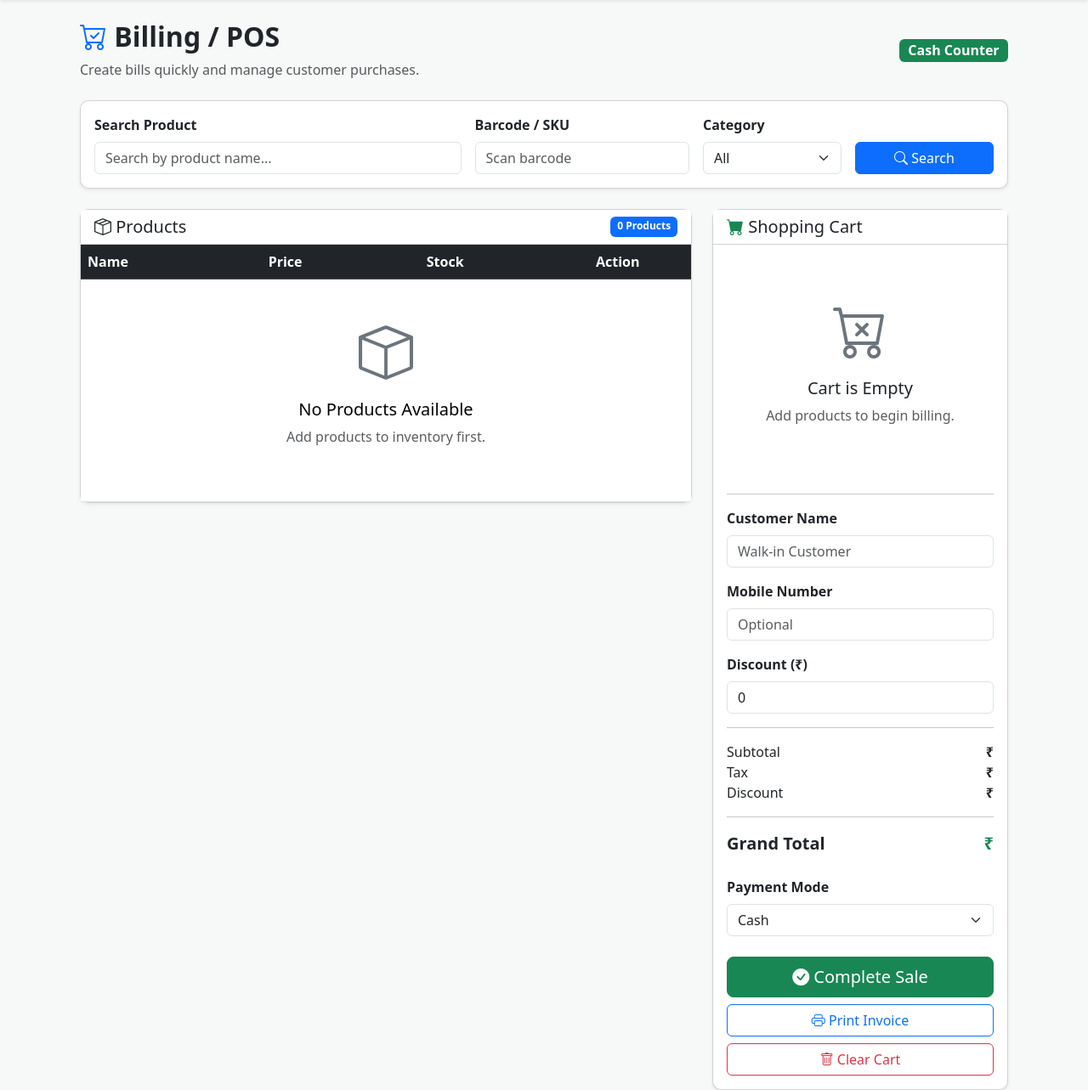
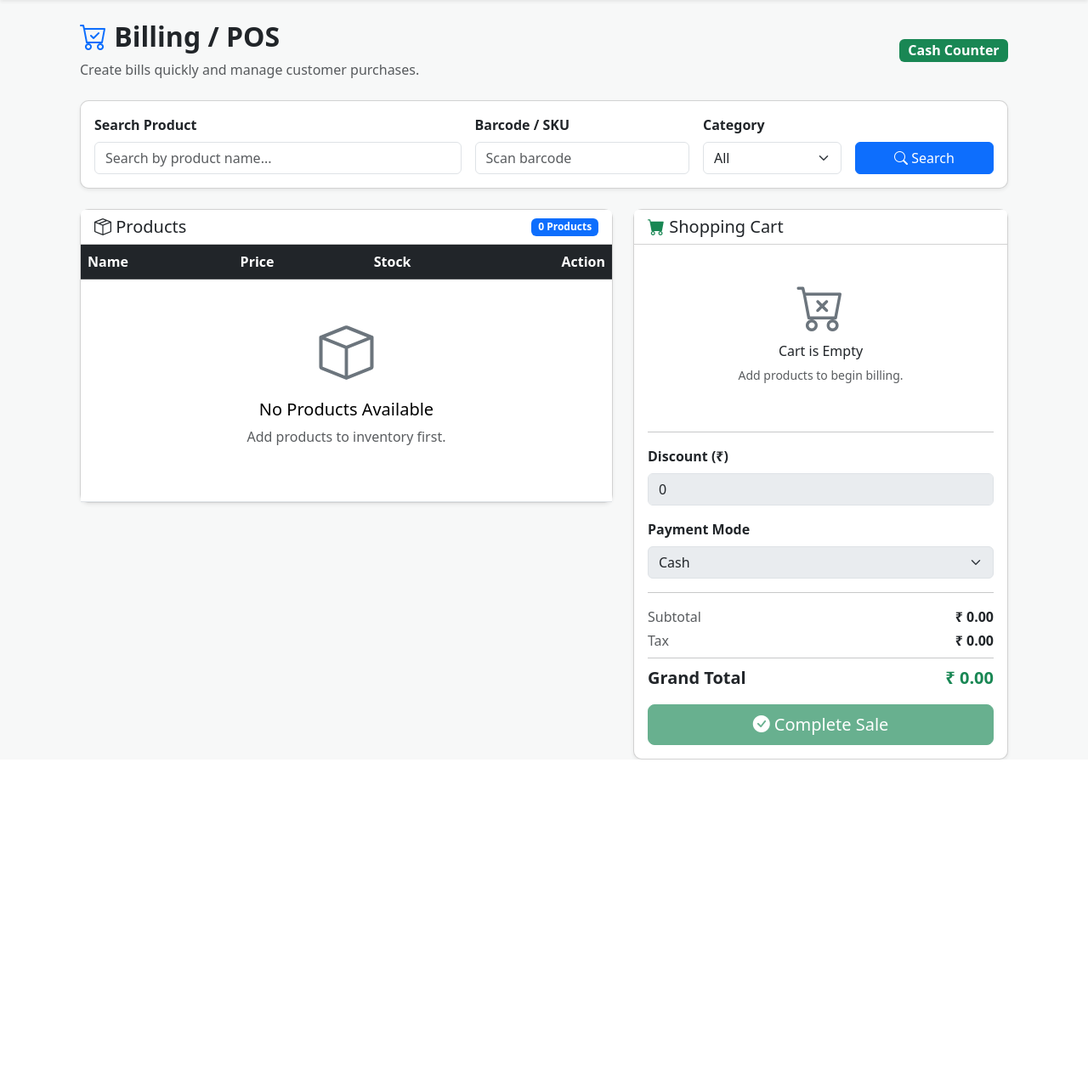
Before and after one commit to savita-ghatte/FYA_Billzy_Team2, a Flask app: template templates/billing/pos.html in a window 1280 px wide. Shown: the part 69-1352 px from the top of the page at 85% size. After the commit the page ends 963 px from the top, so only its background shows below. Run offline with Flask 3, Linux system fonts and the light colour scheme; the template is opened without the code that fills it, so the values that code supplies are empty.

Commit message:
Update pos.html

```diff
--- a/templates/billing/pos.html
+++ b/templates/billing/pos.html
@@ -2,554 +2,237 @@
 {% block title %}Billing / POS{% endblock %}
 
 {% block content %}
-
 <div class="container-fluid">
 
     <!-- Header -->
     <div class="d-flex justify-content-between align-items-center mb-4">
-
         <div>
-
             <h2 class="fw-bold">
                 <i class="bi bi-cart-check text-primary"></i>
                 Billing / POS
             </h2>
-
-            <p class="text-muted mb-0">
-                Create bills quickly and manage customer purchases.
-            </p>
-
+            <p class="text-muted mb-0">Create bills quickly and manage customer purchases.</p>
         </div>
-
         <div>
-
-            <span class="badge bg-success fs-6">
-                Cash Counter
-            </span>
-
+            <span class="badge bg-success fs-6">Cash Counter</span>
         </div>
-
     </div>
 
-
-
     <!-- Search Section -->
-
     <div class="card shadow-sm mb-4">
-
         <div class="card-body">
-
             <div class="row g-3">
-
                 <div class="col-md-5">
-
-                    <label class="form-label fw-semibold">
-                        Search Product
-                    </label>
-
-                    <input
-                        type="text"
-                        class="form-control"
-                        placeholder="Search by product name...">
-
+                    <label class="form-label fw-semibold">Search Product</label>
+                    <input type="text" id="searchInput" class="form-control" placeholder="Search by product name...">
                 </div>
-
                 <div class="col-md-3">
-
-                    <label class="form-label fw-semibold">
-                        Barcode / SKU
-                    </label>
-
-                    <input
-                        type="text"
-                        class="form-control"
-                        placeholder="Scan barcode">
-
+                    <label class="form-label fw-semibold">Barcode / SKU</label>
+                    <input type="text" id="barcodeInput" class="form-control" placeholder="Scan barcode">
                 </div>
-
                 <div class="col-md-2">
-
-                    <label class="form-label fw-semibold">
-                        Category
-                    </label>
-
-                    <select class="form-select">
-
-                        <option>All</option>
-
+                    <label class="form-label fw-semibold">Category</label>
+                    <select id="categorySelect" class="form-select">
+                        <option value="">All</option>
                     </select>
-
                 </div>
-
                 <div class="col-md-2 d-grid">
-
                     <label class="form-label">&nbsp;</label>
-
-                    <button class="btn btn-primary">
-
-                        <i class="bi bi-search"></i>
-
-                        Search
-
+                    <button type="button" class="btn btn-primary">
+                        <i class="bi bi-search"></i> Search
                     </button>
-
                 </div>
-
             </div>
-
         </div>
-
     </div>
-
-
-
-
 
     <div class="row">
 
-        <!-- Products -->
-
-        <div class="col-lg-8">
-
+        <!-- Products List -->
+        <div class="col-lg-7">
             <div class="card shadow-sm">
-
-                <div class="card-header bg-white">
-
-                    <div class="d-flex justify-content-between">
-
-                        <h5 class="mb-0">
-
-                            <i class="bi bi-box-seam"></i>
-
-                            Products
-
-                        </h5>
-
-                        <span class="badge bg-primary">
-
-                            {{ products|length }} Products
-
-                        </span>
-
-                    </div>
-
+                <div class="card-header bg-white d-flex justify-content-between align-items-center">
+                    <h5 class="mb-0">
+                        <i class="bi bi-box-seam"></i> Products
+                    </h5>
+                    <span class="badge bg-primary">{{ products|length }} Products</span>
                 </div>
-
-                <div class="table-responsive">
-
+                <div class="table-responsive" style="max-height: 600px; overflow-y: auto;">
                     <table class="table table-hover align-middle mb-0">
-
-                        <thead class="table-dark">
-
+                        <thead class="table-dark sticky-top">
                             <tr>
-
                                 <th>Name</th>
-
                                 <th>Price</th>
-
                                 <th>Stock</th>
-
-                                <th width="120">
-                                    Action
-                                </th>
-
+                                <th width="120" class="text-end">Action</th>
                             </tr>
-
                         </thead>
-
                         <tbody>
-
                             {% if products %}
-
                                 {% for product in products %}
-
                                 <tr>
-
                                     <td>
-
-                                        <strong>
-                                            {{ product.name }}
-                                        </strong>
-
-                                        <br>
-
-                                        <small class="text-muted">
-
-                                            {{ product.category }}
-
-                                        </small>
-
+                                        <strong>{{ product.name }}</strong>
+                                        {% if product.category %}
+                                            <br><small class="text-muted">{{ product.category }}</small>
+                                        {% endif %}
                                     </td>
-
+                                    <td>₹ {{ "%.2f"|format(product.selling_price) }}</td>
                                     <td>
-
-                                        ₹ {{ product.price }}
-
+                                        {% if product.stock_qty <= 0 %}
+                                            <span class="badge bg-danger">Out</span>
+                                        {% elif product.stock_qty < 10 %}
+                                            <span class="badge bg-warning text-dark">{{ product.stock_qty }}</span>
+                                        {% else %}
+                                            <span class="badge bg-success">{{ product.stock_qty }}</span>
+                                        {% endif %}
                                     </td>
-
-                                    <td>
-
-                                        {% if product.stock==0 %}
-
-                                        <span class="badge bg-danger">
-
-                                            Out
-
-                                        </span>
-
-                                        {% elif product.stock<10 %}
-
-                                        <span class="badge bg-warning text-dark">
-
-                                            {{ product.stock }}
-
-                                        </span>
-
-                                        {% else %}
-
-                                        <span class="badge bg-success">
-
-                                            {{ product.stock }}
-
-                                        </span>
-
-                                        {% endif %}
-
+                                    <td class="text-end">
+                                        <form action="{{ url_for('billing.cart_add') }}" method="POST" class="d-inline">
+                                            <input type="hidden" name="product_id" value="{{ product.id }}">
+                                            <input type="hidden" name="qty" value="1">
+                                            <button type="submit" class="btn btn-sm btn-primary"
+                                                    {% if product.stock_qty <= 0 and not current_user.shop.allow_backorders %}disabled{% endif %}>
+                                                <i class="bi bi-plus-circle"></i> Add
+                                            </button>
+                                        </form>
                                     </td>
-
-                                    <td>
-
-                                        <button
-                                            class="btn btn-sm btn-primary">
-
-                                            <i class="bi bi-plus-circle"></i>
-
-                                            Add
-
-                                        </button>
-
+                                </tr>
+                                {% endfor %}
+                            {% else %}
+                                <tr>
+                                    <td colspan="4" class="text-center py-5">
+                                        <i class="bi bi-box display-3 text-secondary"></i>
+                                        <h5 class="mt-3">No Products Available</h5>
+                                        <p class="text-muted">Add products to inventory first.</p>
                                     </td>
-
                                 </tr>
-
-                                {% endfor %}
-
-                            {% else %}
-
-                            <tr>
-
-                                <td colspan="4"
-                                    class="text-center py-5">
-
-                                    <i class="bi bi-box display-3 text-secondary"></i>
-
-                                    <h5 class="mt-3">
-
-                                        No Products Available
-
-                                    </h5>
-
-                                    <p class="text-muted">
-
-                                        Add products to inventory first.
-
-                                    </p>
-
-                                </td>
-
-                            </tr>
-
                             {% endif %}
-
                         </tbody>
-
                     </table>
-
                 </div>
-
             </div>
-
         </div>
 
+        <!-- Cart & Checkout -->
+        <div class="col-lg-5">
+            <div class="card shadow-sm">
+                <div class="card-header bg-white">
+                    <h5 class="mb-0">
+                        <i class="bi bi-cart-fill text-success"></i> Shopping Cart
+                    </h5>
+                </div>
+                <div class="card-body">
+                    {% if cart_lines %}
+                        <div class="table-responsive mb-3" style="max-height: 300px; overflow-y: auto;">
+                            <table class="table table-sm align-middle">
+                                <thead>
+                                    <tr>
+                                        <th>Item</th>
+                                        <th width="110">Qty</th>
+                                        <th class="text-end">Total</th>
+                                        <th width="40"></th>
+                                    </tr>
+                                </thead>
+                                <tbody>
+                                    {% for line in cart_lines %}
+                                    <tr>
+                                        <td>
+                                            <strong>{{ line.product.name }}</strong>
+                                            <br>
+                                            <small class="text-muted">₹ {{ "%.2f"|format(line.product.selling_price) }}</small>
+                                        </td>
+                                        <td>
+                                            <div class="btn-group btn-group-sm" role="group">
+                                                <!-- Decrement Qty Form -->
+                                                <form action="{{ url_for('billing.cart_add') }}" method="POST" class="d-inline">
+                                                    <input type="hidden" name="product_id" value="{{ line.product.id }}">
+                                                    <input type="hidden" name="qty" value="-1">
+                                                    <button type="submit" class="btn btn-outline-secondary btn-sm"
+                                                            style="border-top-right-radius: 0; border-bottom-right-radius: 0;">-</button>
+                                                </form>
 
+                                                <span class="btn btn-light btn-sm disabled fw-bold" style="min-width: 32px;">{{ line.qty }}</span>
 
-        <!-- Cart -->
-
-        <div class="col-lg-4">
-
-            <div class="card shadow-sm">
-
-                <div class="card-header bg-white">
-
-                    <h5 class="mb-0">
-
-                        <i class="bi bi-cart-fill text-success"></i>
-
-                        Shopping Cart
-
-                    </h5>
-
-                </div>
-
-                <div class="card-body">
-                                      {% if cart %}
-
-                    <div class="table-responsive mb-3">
-
-                        <table class="table table-sm align-middle">
-
-                            <thead>
-
-                                <tr>
-
-                                    <th>Item</th>
-                                    <th width="90">Qty</th>
-                                    <th>Total</th>
-                                    <th></th>
-
-                                </tr>
-
-                            </thead>
-
-                            <tbody>
-
-                                {% for item in cart %}
-
-                                <tr>
-
-                                    <td>
-
-                                        <strong>{{ item.product.name }}</strong>
-
-                                        <br>
-
-                                        <small class="text-muted">
-
-                                            ₹ {{ item.product.price }}
-
-                                        </small>
-
-                                    </td>
-
-                                    <td>
-
-                                        <div class="btn-group btn-group-sm">
-
-                                            <button class="btn btn-outline-secondary">
-
-                                                <i class="bi bi-dash"></i>
-
-                                            </button>
-
-                                            <button class="btn btn-light">
-
-                                                {{ item.quantity }}
-
-                                            </button>
-
-                                            <button class="btn btn-outline-secondary">
-
-                                                <i class="bi bi-plus"></i>
-
-                                            </button>
-
-                                        </div>
-
-                                    </td>
-
-                                    <td>
-
-                                        ₹ {{ item.total }}
-
-                                    </td>
-
-                                    <td>
-
-                                        <button class="btn btn-sm btn-outline-danger">
-
-                                            <i class="bi bi-trash"></i>
-
-                                        </button>
-
-                                    </td>
-
-                                </tr>
-
-                                {% endfor %}
-
-                            </tbody>
-
-                        </table>
-
-                    </div>
-
+                                                <!-- Increment Qty Form -->
+                                                <form action="{{ url_for('billing.cart_add') }}" method="POST" class="d-inline">
+                                                    <input type="hidden" name="product_id" value="{{ line.product.id }}">
+                                                    <input type="hidden" name="qty" value="1">
+                                                    <button type="submit" class="btn btn-outline-secondary btn-sm"
+                                                            style="border-top-left-radius: 0; border-bottom-left-radius: 0;">+</button>
+                                                </form>
+                                            </div>
+                                        </td>
+                                        <td class="text-end">₹ {{ "%.2f"|format(line.line_subtotal) }}</td>
+                                        <td class="text-end">
+                                            <!-- Remove Form -->
+                                            <form action="{{ url_for('billing.cart_remove') }}" method="POST" class="d-inline">
+                                                <input type="hidden" name="product_id" value="{{ line.product.id }}">
+                                                <button type="submit" class="btn btn-sm btn-outline-danger border-0">
+                                                    <i class="bi bi-trash"></i>
+                                                </button>
+                                            </form>
+                                        </td>
+                                    </tr>
+                                    {% endfor %}
+                                </tbody>
+                            </table>
+                        </div>
                     {% else %}
-
-                    <div class="text-center py-5">
-
-                        <i class="bi bi-cart-x display-3 text-secondary"></i>
-
-                        <h5 class="mt-3">
-
-                            Cart is Empty
-
-                        </h5>
-
-                        <p class="text-muted">
-
-                            Add products to begin billing.
-
-                        </p>
-
-                    </div>
-
+                        <div class="text-center py-4">
+                            <i class="bi bi-cart-x display-4 text-secondary"></i>
+                            <h6 class="mt-2">Cart is Empty</h6>
+                            <p class="text-muted small">Add products to begin billing.</p>
+                        </div>
                     {% endif %}
 
                     <hr>
 
-                    <div class="mb-3">
+                    <!-- Checkout Form -->
+                    <form action="{{ url_for('billing.checkout') }}" method="POST">
+                        <div class="mb-3">
+                            <label class="form-label fw-semibold">Discount (₹)</label>
+                            <input type="number" step="0.01" min="0" name="discount" id="discountInput"
+                                   class="form-control" value="0" {% if not cart_lines %}disabled{% endif %}>
+                        </div>
 
-                        <label class="form-label fw-semibold">
+                        <div class="mb-3">
+                            <label class="form-label fw-semibold">Payment Mode</label>
+                            <select name="payment_mode" class="form-select" {% if not cart_lines %}disabled{% endif %}>
+                                <option value="Cash">Cash</option>
+                                <option value="UPI">UPI</option>
+                                <option value="Card">Card</option>
+                                <option value="Net Banking">Net Banking</option>
+                            </select>
+                        </div>
 
-                            Customer Name
+                        <hr>
 
-                        </label>
+                        <div class="d-flex justify-content-between mb-1">
+                            <span class="text-muted">Subtotal</span>
+                            <strong>₹ {{ "%.2f"|format(subtotal) }}</strong>
+                        </div>
+                        <div class="d-flex justify-content-between mb-1">
+                            <span class="text-muted">Tax</span>
+                            <strong>₹ {{ "%.2f"|format(tax_total) }}</strong>
+                        </div>
+                        <hr class="my-2">
+                        <div class="d-flex justify-content-between fs-5 mb-3">
+                            <strong>Grand Total</strong>
+                            <strong class="text-success">₹ {{ "%.2f"|format(total) }}</strong>
+                        </div>
 
-                        <input
-                            type="text"
-                            class="form-control"
-                            placeholder="Walk-in Customer">
-
-                    </div>
-
-                    <div class="mb-3">
-
-                        <label class="form-label fw-semibold">
-
-                            Mobile Number
-
-                        </label>
-
-                        <input
-                            type="text"
-                            class="form-control"
-                            placeholder="Optional">
-
-                    </div>
-
-                    <div class="mb-3">
-
-                        <label class="form-label fw-semibold">
-
-                            Discount (₹)
-
-                        </label>
-
-                        <input
-                            type="number"
-                            class="form-control"
-                            value="0">
-
-                    </div>
-
-                    <hr>
-
-                    <div class="d-flex justify-content-between">
-
-                        <span>Subtotal</span>
-
-                        <strong>₹ {{ subtotal }}</strong>
-
-                    </div>
-
-                    <div class="d-flex justify-content-between">
-
-                        <span>Tax</span>
-
-                        <strong>₹ {{ tax }}</strong>
-
-                    </div>
-
-                    <div class="d-flex justify-content-between">
-
-                        <span>Discount</span>
-
-                        <strong>₹ {{ discount }}</strong>
-
-                    </div>
-
-                    <hr>
-
-                    <div class="d-flex justify-content-between fs-5">
-
-                        <strong>Grand Total</strong>
-
-                        <strong class="text-success">
-
-                            ₹ {{ grand_total }}
-
-                        </strong>
-
-                    </div>
-
-                    <div class="mt-4">
-
-                        <label class="form-label fw-semibold">
-
-                            Payment Mode
-
-                        </label>
-
-                        <select class="form-select">
-
-                            <option>Cash</option>
-
-                            <option>UPI</option>
-
-                            <option>Card</option>
-
-                            <option>Net Banking</option>
-
-                        </select>
-
-                    </div>
-
-                    <div class="d-grid gap-2 mt-4">
-
-                        <button class="btn btn-success btn-lg">
-
-                            <i class="bi bi-check-circle-fill"></i>
-
-                            Complete Sale
-
-                        </button>
-
-                        <button class="btn btn-outline-primary">
-
-                            <i class="bi bi-printer"></i>
-
-                            Print Invoice
-
-                        </button>
-
-                        <button class="btn btn-outline-danger">
-
-                            <i class="bi bi-trash"></i>
-
-                            Clear Cart
-
-                        </button>
-
-                    </div>
+                        <div class="d-grid gap-2">
+                            <button type="submit" class="btn btn-success btn-lg" {% if not cart_lines %}disabled{% endif %}>
+                                <i class="bi bi-check-circle-fill"></i> Complete Sale
+                            </button>
+                        </div>
+                    </form>
 
                 </div>
-
             </div>
-
         </div>
 
     </div>
-
 </div>
-
 {% endblock %}
```
